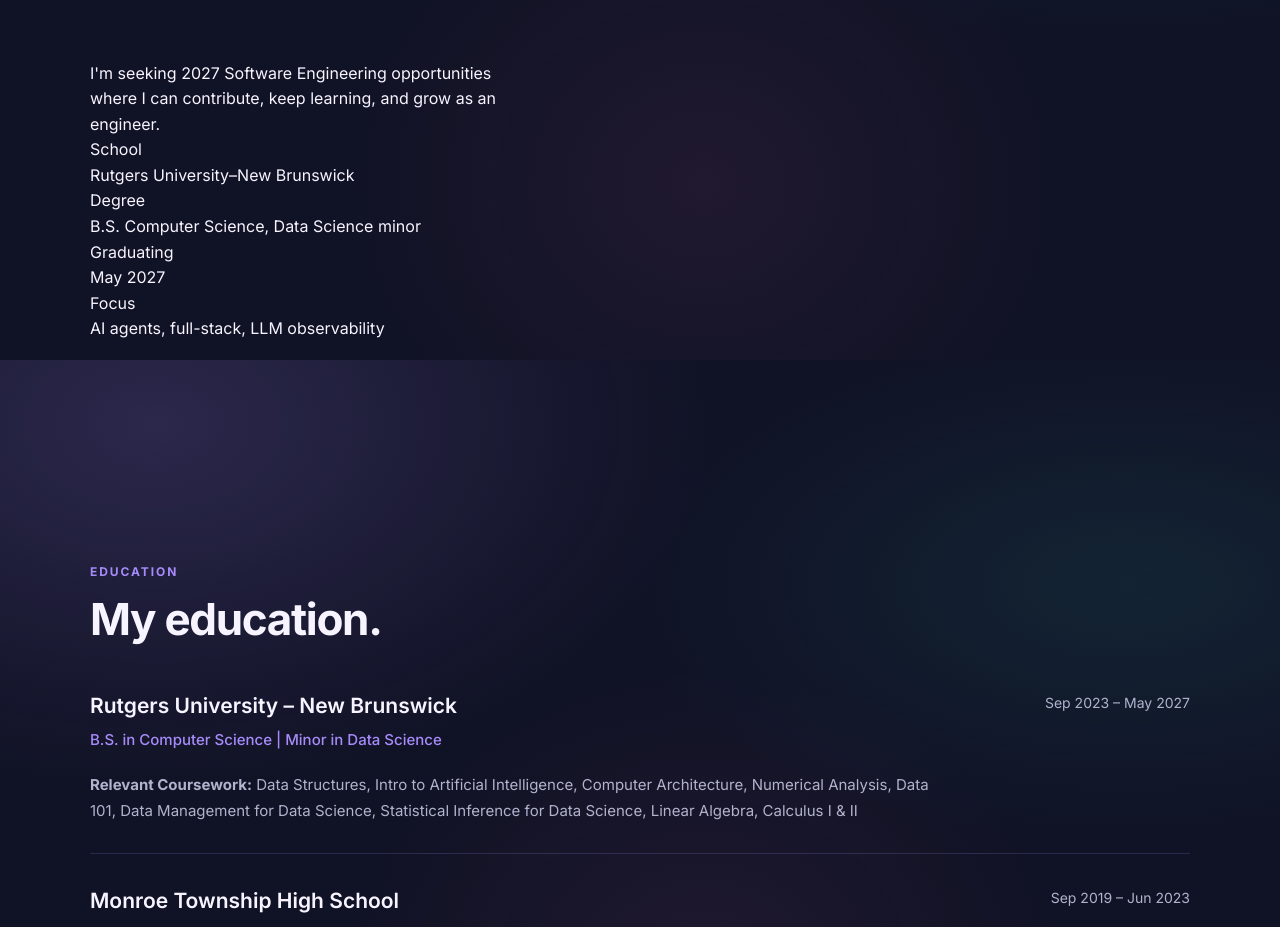
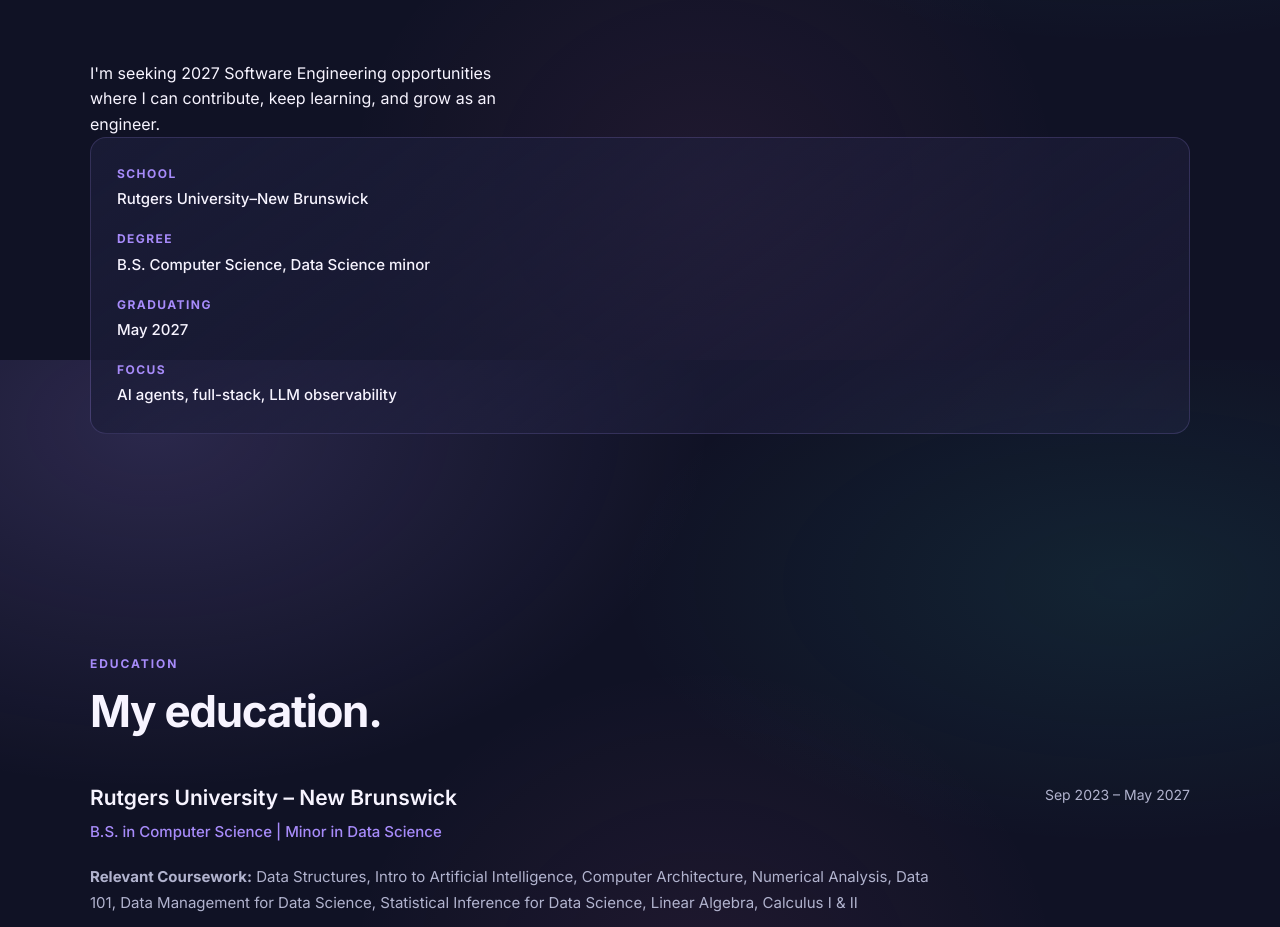
Before and after one commit to riyav-star/portfolio, a Next.js app in the folder portfolio/: page / in a window 1280 px wide. Shown: the part 1240-2167 px from the top of the page. Built offline with nearby package versions, Linux system fonts and the light colour scheme.

Commit message:
Update globals.css

```diff
--- a/portfolio/src/app/globals.css
+++ b/portfolio/src/app/globals.css
@@ -856,6 +856,53 @@ a {
 
 .about-text p + p {
   margin-top: 18px;
+}
+
+
+/* =========================================================
+   ABOUT QUICK FACTS CARD
+========================================================= */
+
+.about-facts {
+  width: 100%;
+
+  padding: 26px;
+
+  border: 1px solid var(--border);
+
+  border-radius: 16px;
+
+  background: linear-gradient(
+    145deg,
+    var(--surface),
+    rgba(var(--accent-rgb), 0.06)
+  );
+}
+
+.about-facts dl {
+  display: grid;
+
+  gap: 18px;
+}
+
+.about-facts dt {
+  margin-bottom: 4px;
+
+  color: var(--accent);
+
+  font-size: 12px;
+
+  font-weight: 700;
+
+  letter-spacing: 0.12em;
+
+  text-transform: uppercase;
+}
+
+.about-facts dd {
+  font-size: 15px;
+
+  font-weight: 500;
 }
 
 
```
